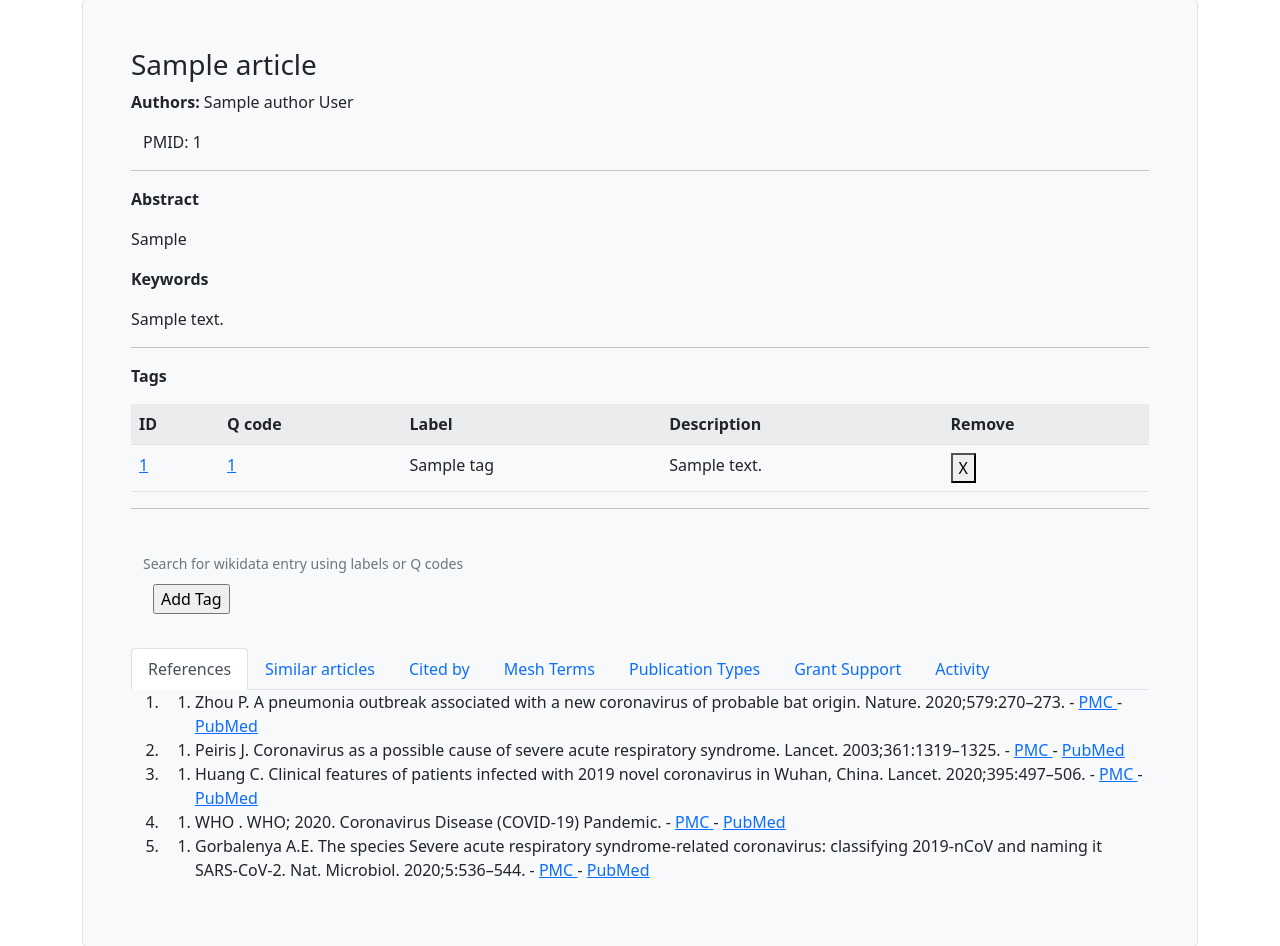
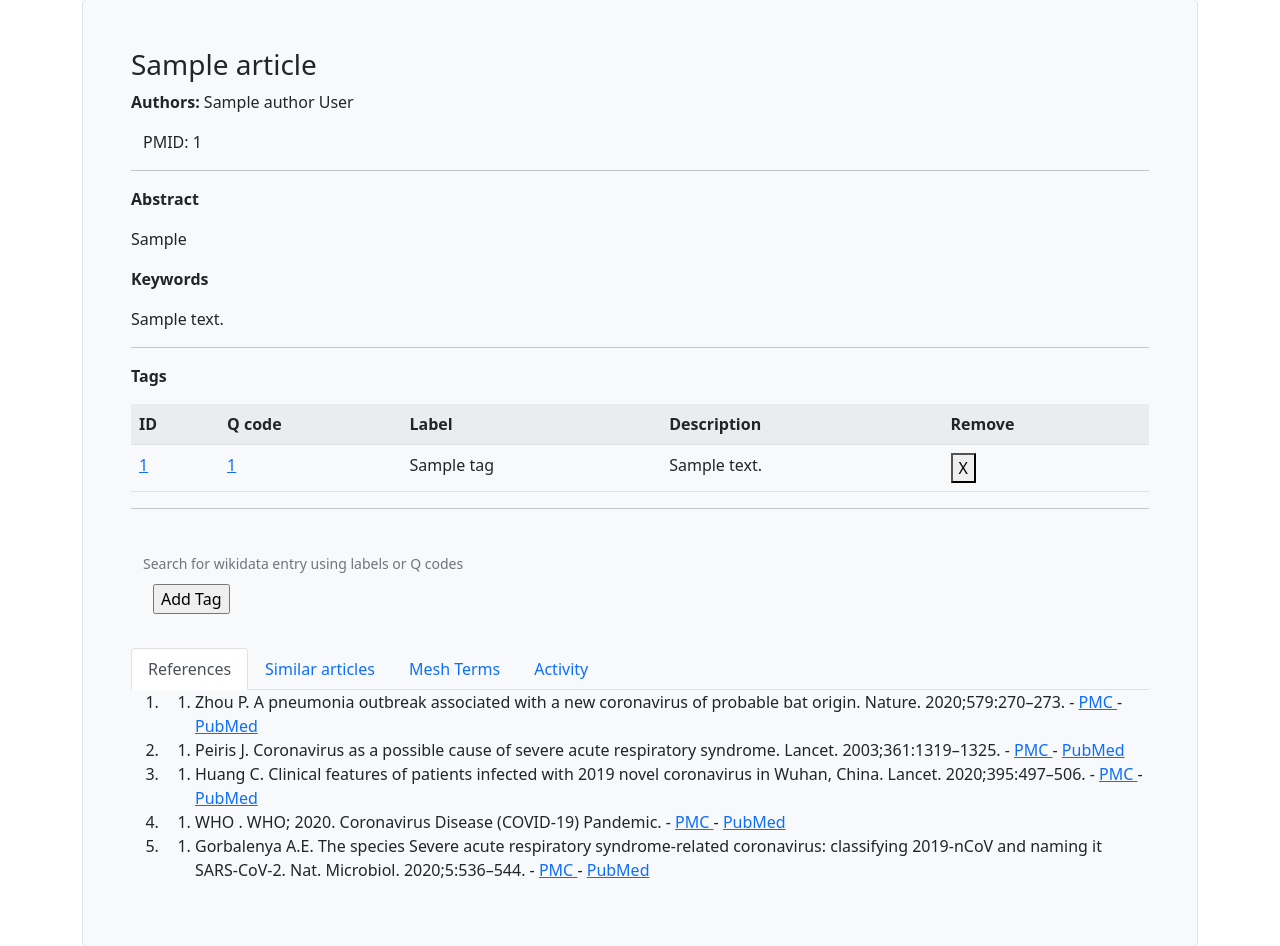
Before and after one commit to semihsolmaz/swe573, a Django app: page /tagpub/articleDetail/1 in a window 1280 px wide. Shown: the part 101-1047 px from the top of the page. Run offline with Django 3.2, Linux system fonts and the light colour scheme; tables that the repository leaves empty hold one stand-in row (values such as "Sample post"); some libraries are stand-ins or nearby versions.

```diff
--- a/Tagpub/templates/tagpubDev/articleDetail.html
+++ b/Tagpub/templates/tagpubDev/articleDetail.html
@@ -118,17 +118,6 @@
                 <li class="nav-item" role="presentation">
                     <a
                             class="nav-link"
-                            id="messages-tab"
-                            data-mdb-toggle="tab"
-                            href="#messages"
-                            role="tab"
-                            aria-controls="messages"
-                            aria-selected="false"
-                    >Cited by</a>
-                </li>
-                <li class="nav-item" role="presentation">
-                    <a
-                            class="nav-link"
                             id="settings-tab"
                             data-mdb-toggle="tab"
                             href="#settings"
@@ -136,28 +125,6 @@
                             aria-controls="settings"
                             aria-selected="false"
                     >Mesh Terms</a>
-                </li>
-                <li class="nav-item" role="presentation">
-                    <a
-                            class="nav-link"
-                            id="publication-type-tab"
-                            data-mdb-toggle="tab"
-                            href="#settings"
-                            role="tab"
-                            aria-controls="settings"
-                            aria-selected="false"
-                    >Publication Types</a>
-                </li>
-                <li class="nav-item" role="presentation">
-                    <a
-                            class="nav-link"
-                            id="grant-tab"
-                            data-mdb-toggle="tab"
-                            href="#settings"
-                            role="tab"
-                            aria-controls="settings"
-                            aria-selected="false"
-                    >Grant Support</a>
                 </li>
                 <li class="nav-item" role="presentation">
                     <a
```
